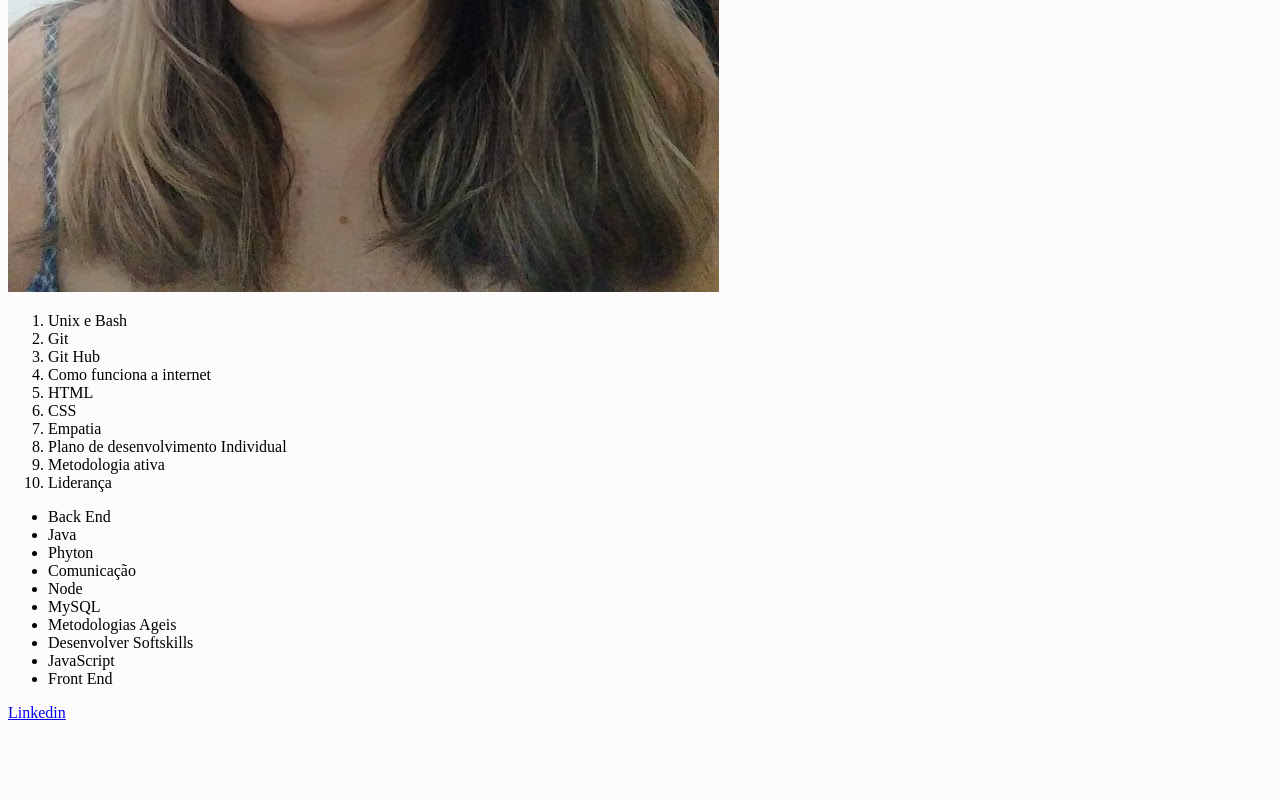
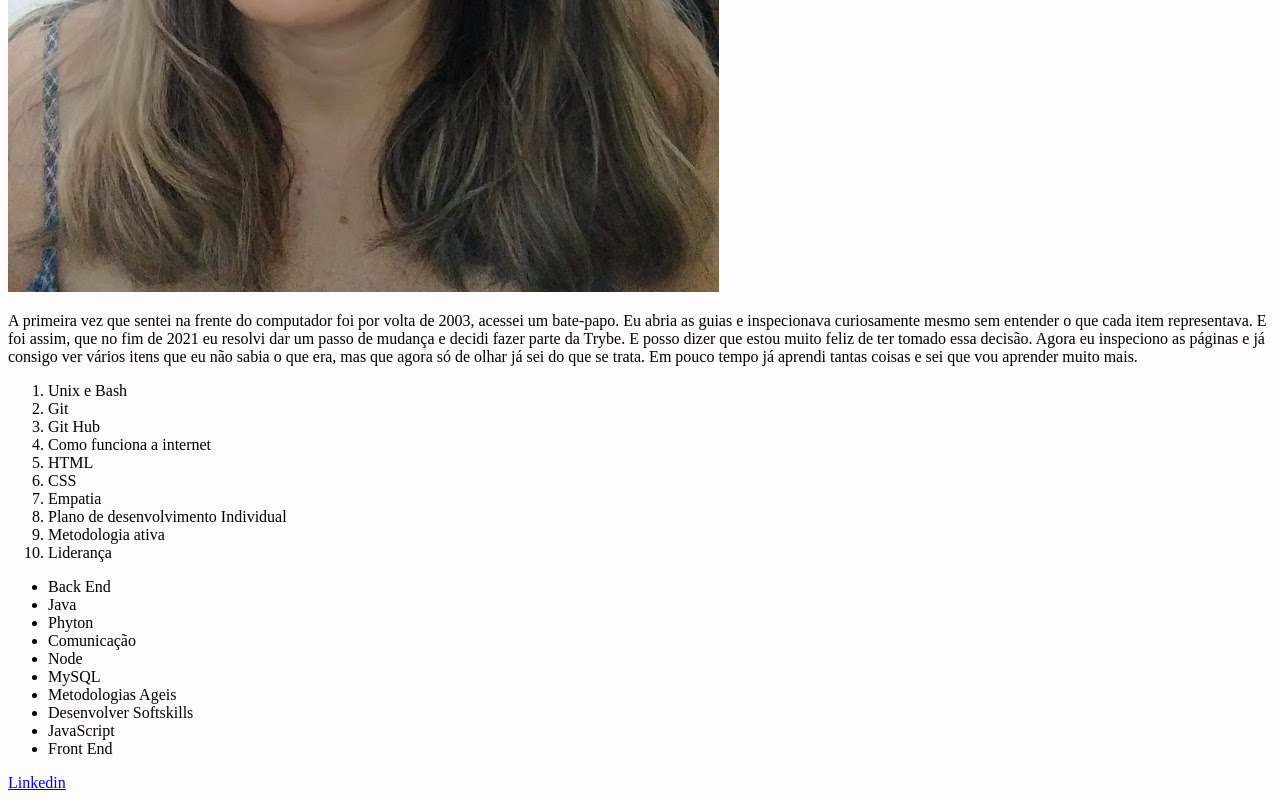
Before and after one commit to fehromao/Lessons-Learned, a website: page index.html in a window 1280 px wide. Shown: the part 664-1464 px from the top of the page. Before the commit the page ends 1394 px from the top, so only its background shows below. Drawn offline with Linux system fonts and the light colour scheme.

Commit message:
Finalizado requisito 8

```diff
--- a/index.html
+++ b/index.html
@@ -14,6 +14,10 @@
     </header>
 
     <img src="minha_foto.jpg" id="minha_foto" alt="Fernanda Romão">
+
+    <article>
+     <p>A primeira vez que sentei na frente do computador foi por volta de 2003, acessei um bate-papo.  Eu abria as guias e inspecionava curiosamente mesmo sem entender o que cada item representava. E foi assim, que no fim de 2021 eu resolvi dar um passo de mudança e decidi fazer parte da Trybe. E posso dizer que estou muito feliz de ter tomado essa decisão. Agora eu inspeciono as páginas e já consigo ver vários itens que eu não sabia o que era, mas que agora só de olhar já sei do que se trata. Em pouco tempo já aprendi tantas coisas e sei que vou aprender muito mais.</p>
+    </article>
 
     <ol id="licoes_aprendidas">
         <li>Unix e Bash</li>
```
